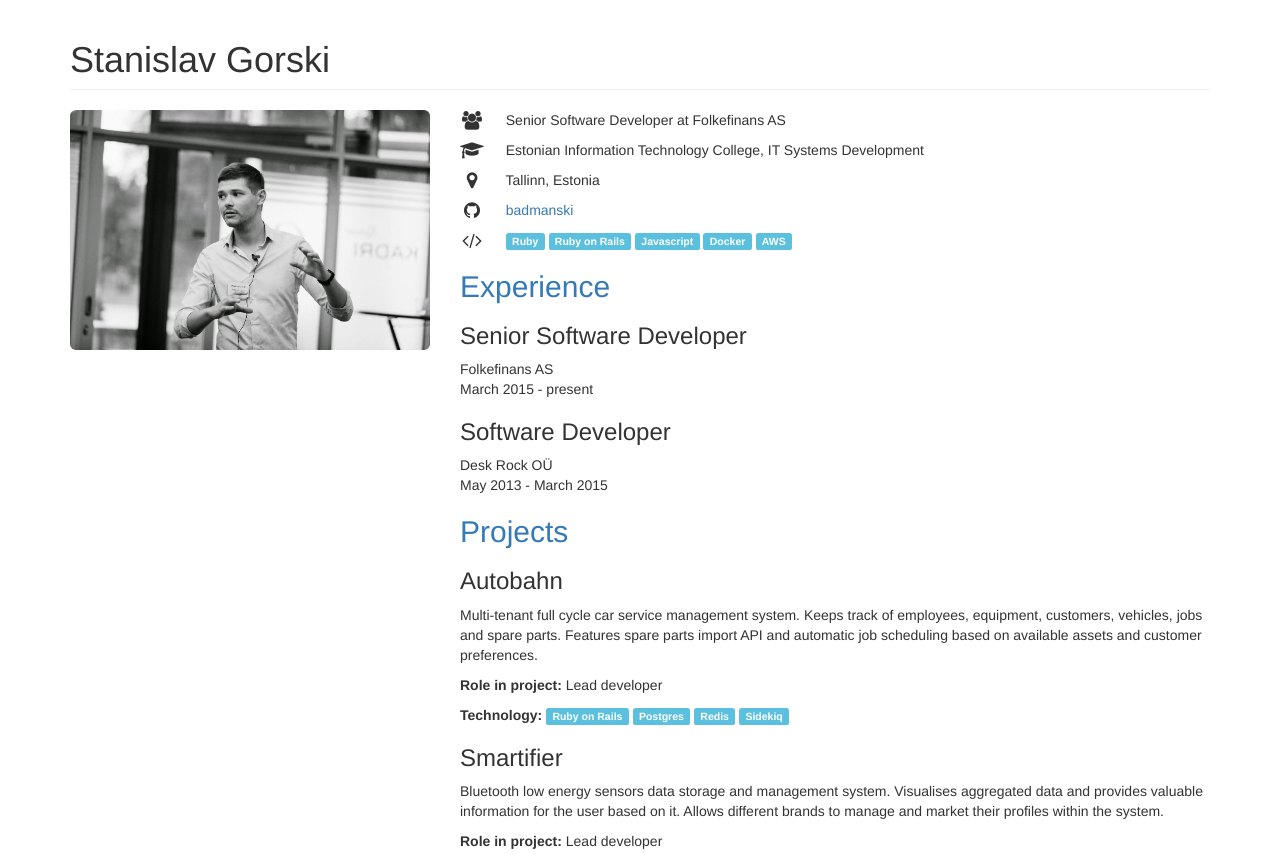
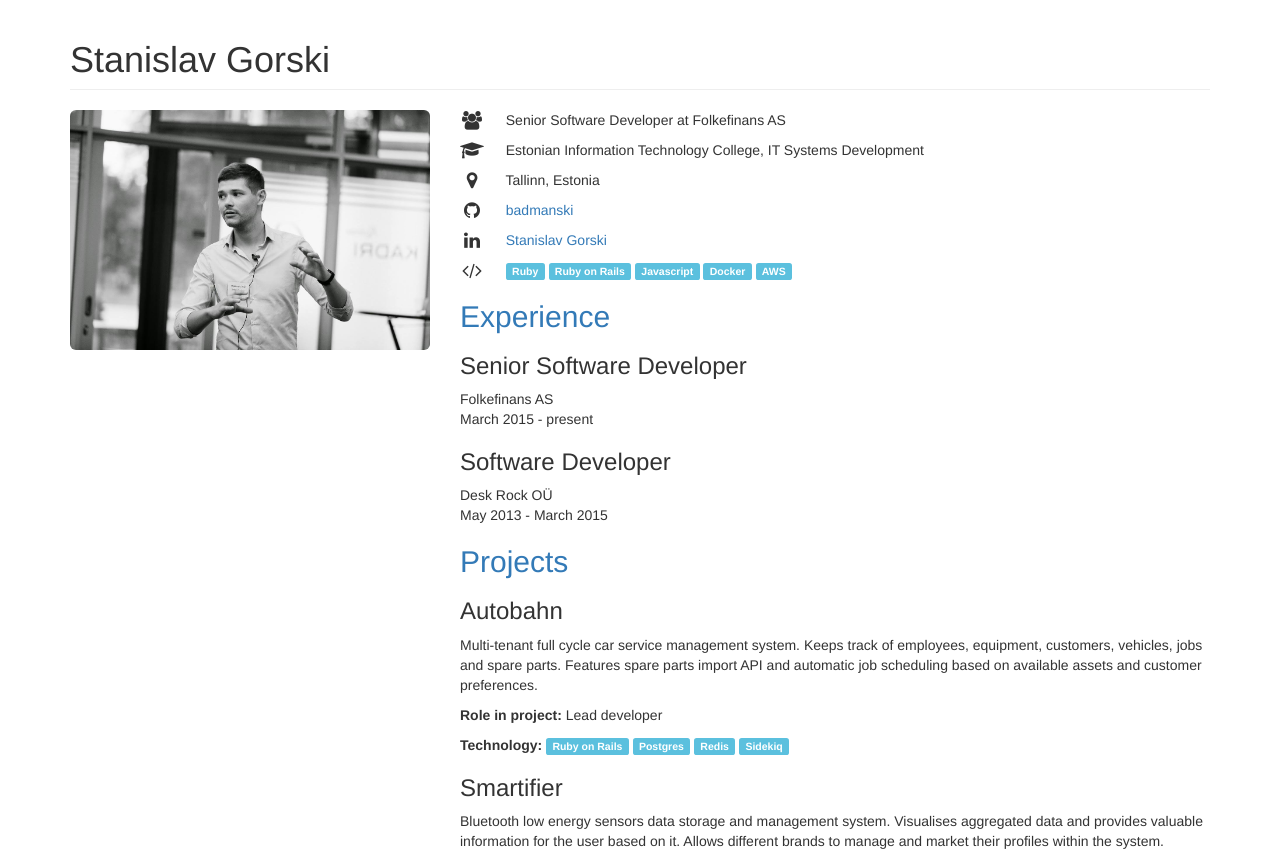
Before and after one commit to uzzer/badmanski.github.io, a plain HTML site: page index.html in a window 1280 px wide. Shown: the top 854 px of the page. Drawn offline with nearby package versions, Linux system fonts and the light colour scheme.

Commit message:
Add linkedin profile link

```diff
--- a/index.html
+++ b/index.html
@@ -35,6 +35,11 @@
             <i class='fa fa-lg fa-fw fa-github'></i>
             &emsp;
             <a href="//github.com/badmanski">badmanski</a>
+          </p>
+          <p>
+            <i class='fa fa-lg fa-fw fa-linkedin'></i>
+            &emsp;
+            <a href="//ee.linkedin.com/in/stanislav-gorski-1b5b5b55">Stanislav Gorski</a>
           </p>
           <p>
             <i class='fa fa-lg fa-fw fa-code'></i>
```
